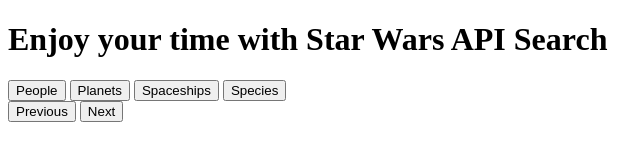
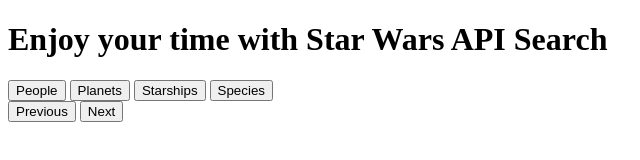
Before and after one commit to medina-s/springbreakhw1, a plain HTML site: page index.html in a window 1280 px wide. Shown: the full height of the page, 0-640 px from the left. Drawn offline with Linux system fonts and the light colour scheme.

Commit message:
second push

```diff
--- a/index.html
+++ b/index.html
@@ -4,6 +4,8 @@
   <meta charset="UTF-8">
   <meta http-equiv="X-UA-Compatible" content="IE=edge">
   <meta name="viewport" content="width=device-width, initial-scale=1.0">
+  <meta http-equiv="Content-Security-Policy" content="upgrade-insecure-requests">
+
   <title>Star Wars API</title>
 </head>
 <body>
@@ -11,7 +13,7 @@
   <h1>Enjoy your time with Star Wars API Search</h1>
   <button id="peopleSearch">People</button>
   <button id="planetsSearch">Planets</button>
-  <button id="starshipsSearch">Spaceships</button>
+  <button id="starshipsSearch">Starships</button>
   <button id="speciesSearch">Species</button>
 
   <div id="people"></div>
```
